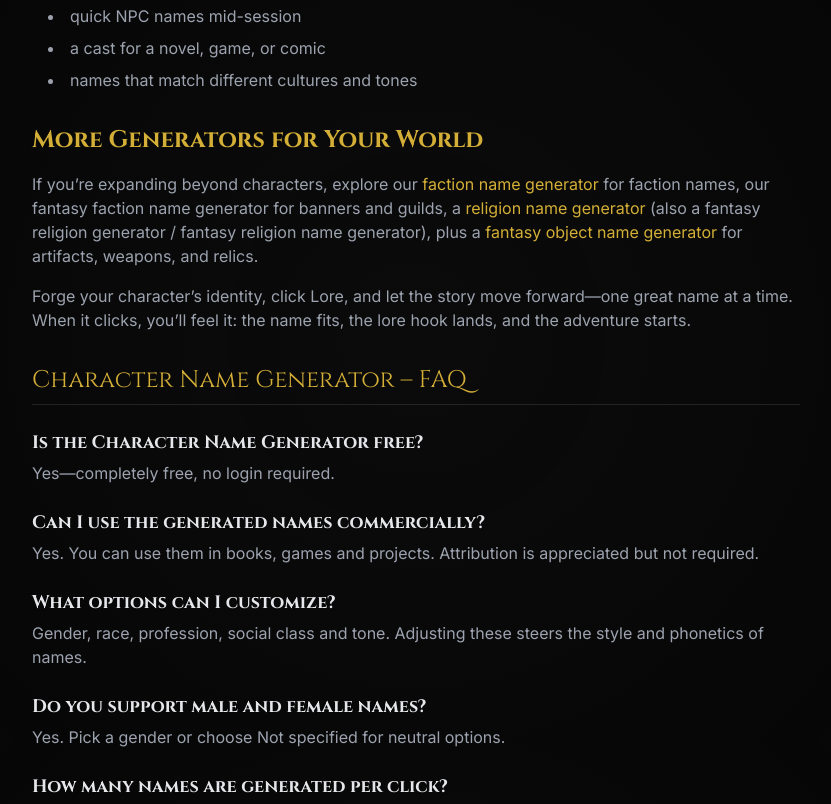
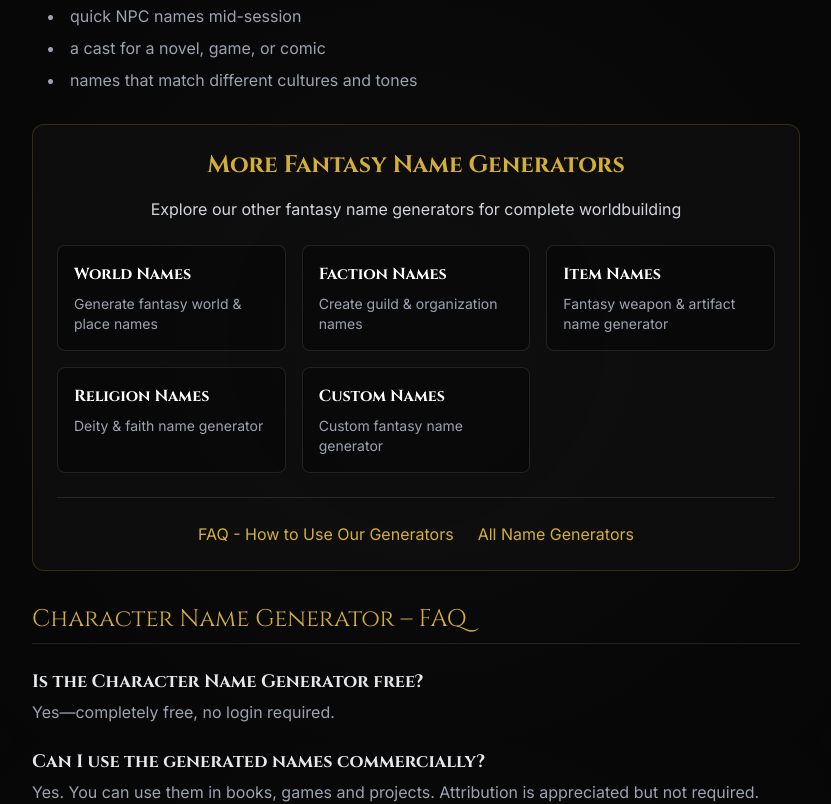
Before and after one commit to JiriTill/fantasytools, a React (Vite) app in the folder client/: page /character in a window 1280 px wide. Shown: the part 2460-3264 px from the top of the page, without its empty margins (224-1055 px from the left). Built offline with nearby package versions, Linux system fonts and the light colour scheme.

Commit message:
Move RelatedGenerators component before FAQ in Character.jsx

```diff
--- a/client/src/pages/Character.jsx
+++ b/client/src/pages/Character.jsx
@@ -400,15 +400,10 @@ Rules:
                 <li>names that match different cultures and tones</li>
               </ul>
 
-              <h2 className="text-fantasy-gold text-2xl font-bold mt-8 mb-4">More Generators for Your World</h2>
-              <p className="mb-4">
-                If you’re expanding beyond characters, explore our <Link to="/faction" className="text-fantasy-gold hover:underline">faction name generator</Link> for faction names, our fantasy faction name generator for banners and guilds, a <Link to="/religion" className="text-fantasy-gold hover:underline">religion name generator</Link> (also a fantasy religion generator / fantasy religion name generator), plus a <Link to="/item" className="text-fantasy-gold hover:underline">fantasy object name generator</Link> for artifacts, weapons, and relics.
-              </p>
+            </div>
 
-              <p className="mb-4">
-                Forge your character’s identity, click Lore, and let the story move forward—one great name at a time. When it clicks, you’ll feel it: the name fits, the lore hook lands, and the adventure starts.
-              </p>
-            </div>
+            {/* Related Generators Block */}
+            <RelatedGenerators current="/character" />
 
             {/* VISIBLE FAQ (must match JSON-LD above) */}
             <section id="faq" className="mt-10">
@@ -442,8 +437,7 @@ Rules:
 
         </main>
 
-        {/* Related Generators - Internal Linking */}
-        <RelatedGenerators current="/character" />
+
 
         {/* Back to Home link at bottom */}
         <div className="w-full text-center py-8 border-t border-white/5">
```
